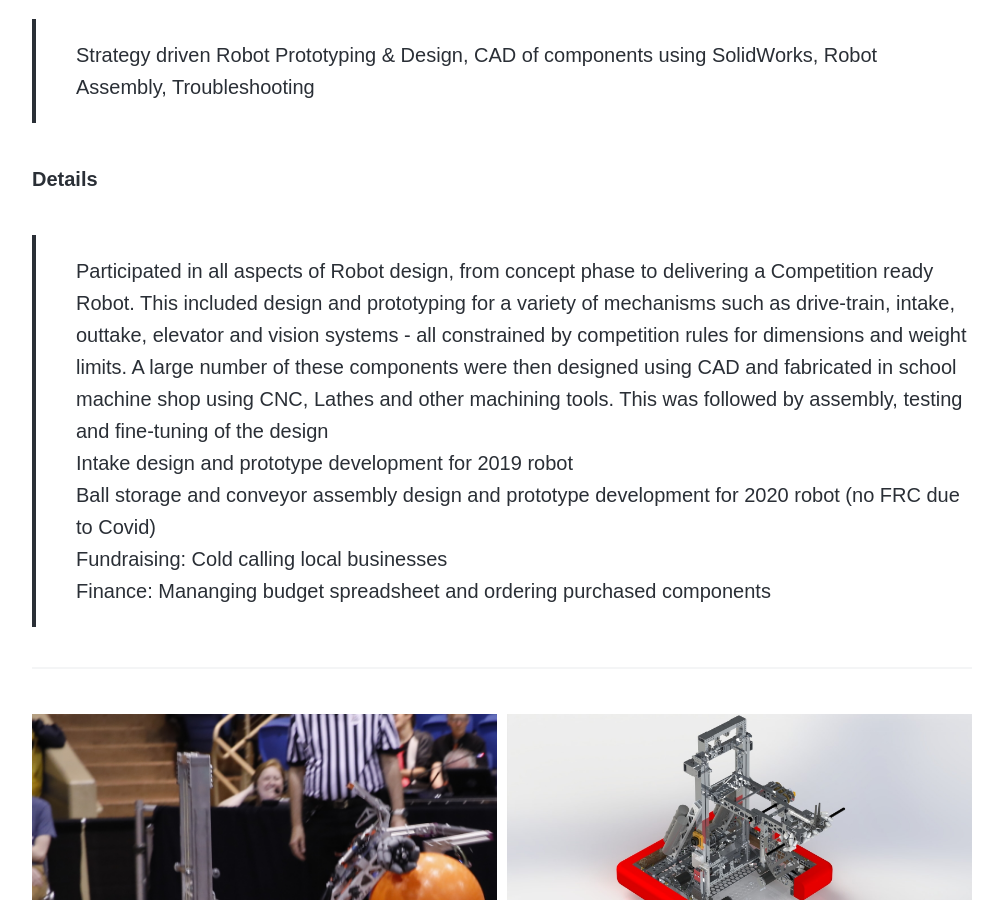
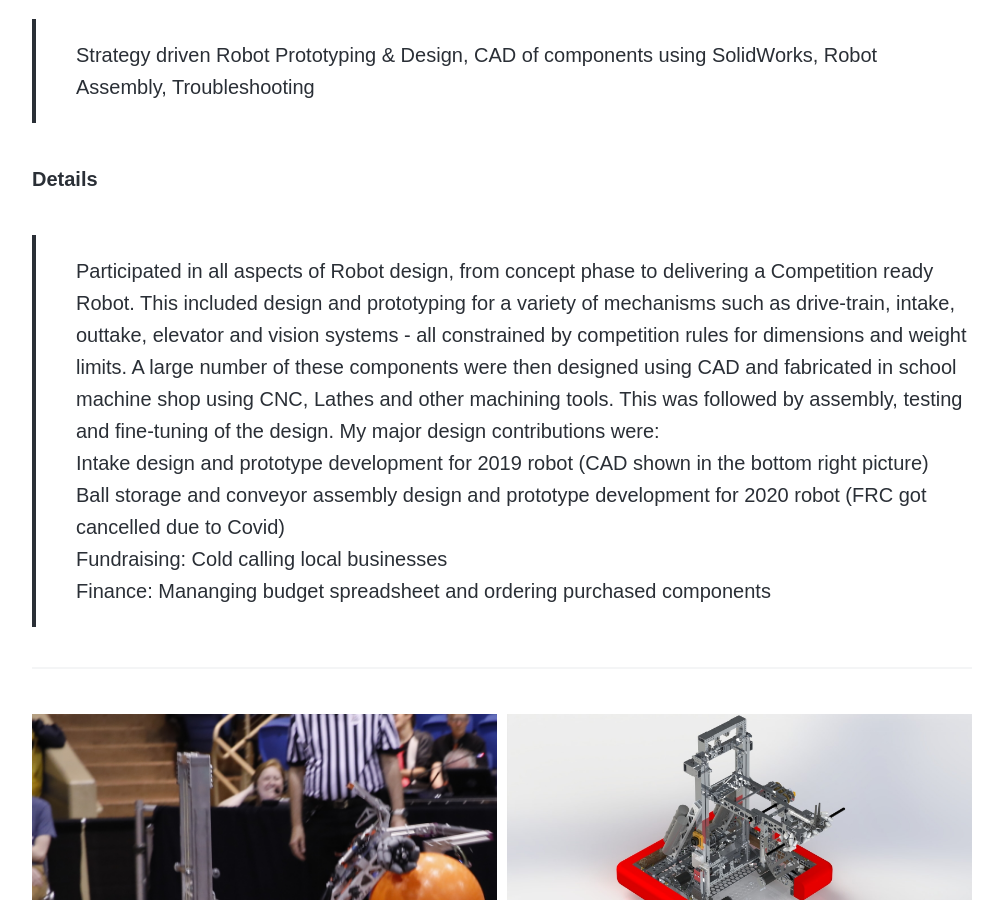
Before and after one commit to disha-22/disha-22.github.io, a Jekyll site: the page built from _projects/robotics.md, in a window 1280 px wide and 900 px high, scrolled down 1280 px. Shown: the whole window, without its empty margins (138-1141 px from the left). Built offline with Jekyll 4.4.1, drawn with Linux system fonts in a browser that asks for light colours; nearby versions of some CDN libraries; some web fonts are replaced.

Commit message:
Update robotics.md

```diff
--- a/_projects/robotics.md
+++ b/_projects/robotics.md
@@ -22,7 +22,7 @@
 
 
 <h6> Details </h6>
-> Participated in all aspects of Robot design, from concept phase to delivering a Competition ready Robot. This included design and prototyping for a variety of mechanisms such as drive-train, intake, outtake, elevator and vision systems - all constrained by competition rules for dimensions and weight limits.  A large number of these components were then designed using CAD and fabricated in school machine shop using CNC, Lathes and other machining tools.  This was followed by assembly, testing and fine-tuning of the design  <br> Intake design and prototype development for 2019 robot <br> Ball storage and conveyor assembly design and prototype development for 2020 robot (no FRC due to Covid) <br> Fundraising: Cold calling local businesses <br> Finance: Mananging budget spreadsheet and ordering purchased components
+> Participated in all aspects of Robot design, from concept phase to delivering a Competition ready Robot. This included design and prototyping for a variety of mechanisms such as drive-train, intake, outtake, elevator and vision systems - all constrained by competition rules for dimensions and weight limits.  A large number of these components were then designed using CAD and fabricated in school machine shop using CNC, Lathes and other machining tools.  This was followed by assembly, testing and fine-tuning of the design. My major design contributions were:  <br> Intake design and prototype development for 2019 robot (CAD shown in the bottom right picture) <br> Ball storage and conveyor assembly design and prototype development for 2020 robot (FRC got cancelled due to Covid) <br> Fundraising: Cold calling local businesses <br> Finance: Mananging budget spreadsheet and ordering purchased components
 
 
 ---
```
